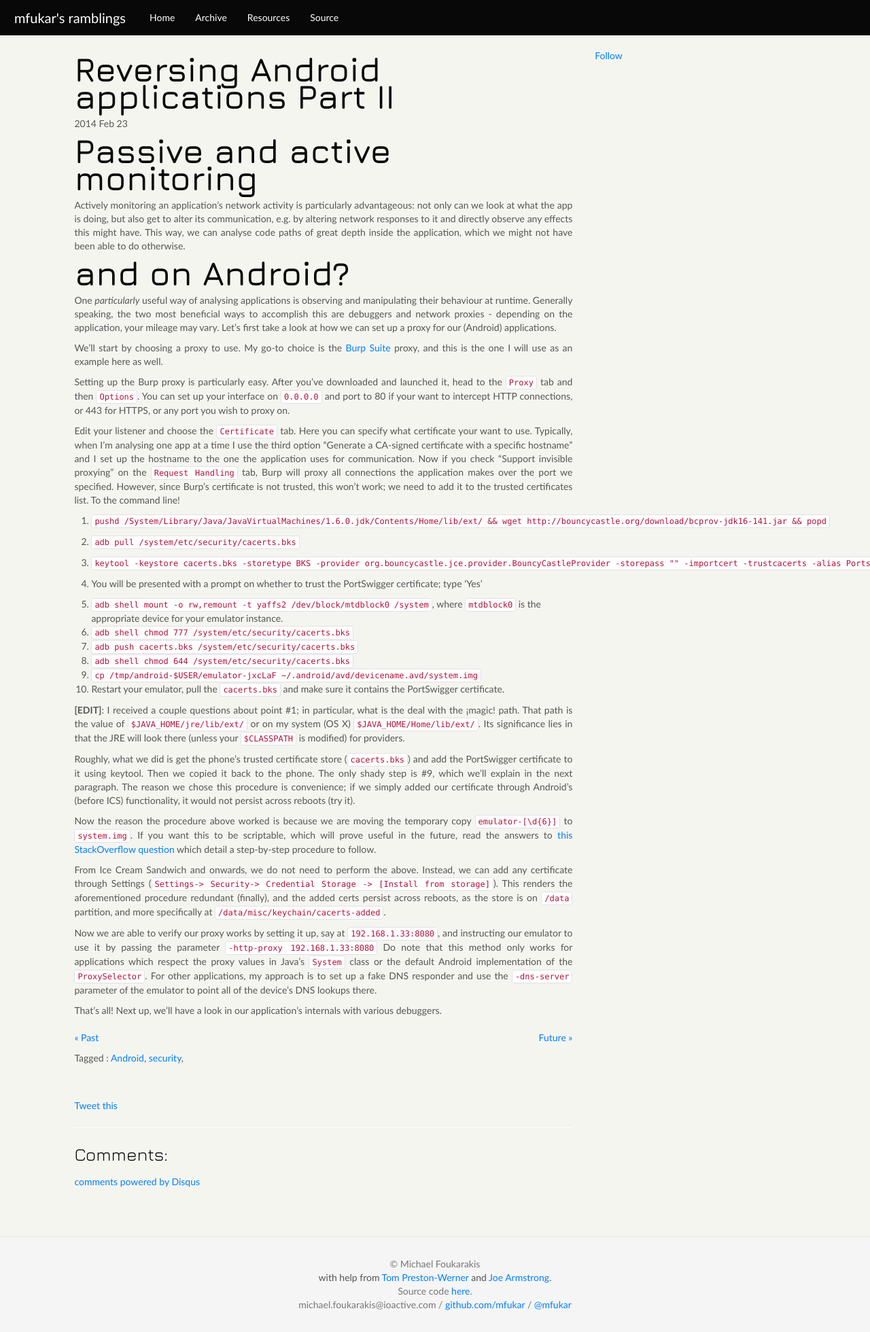
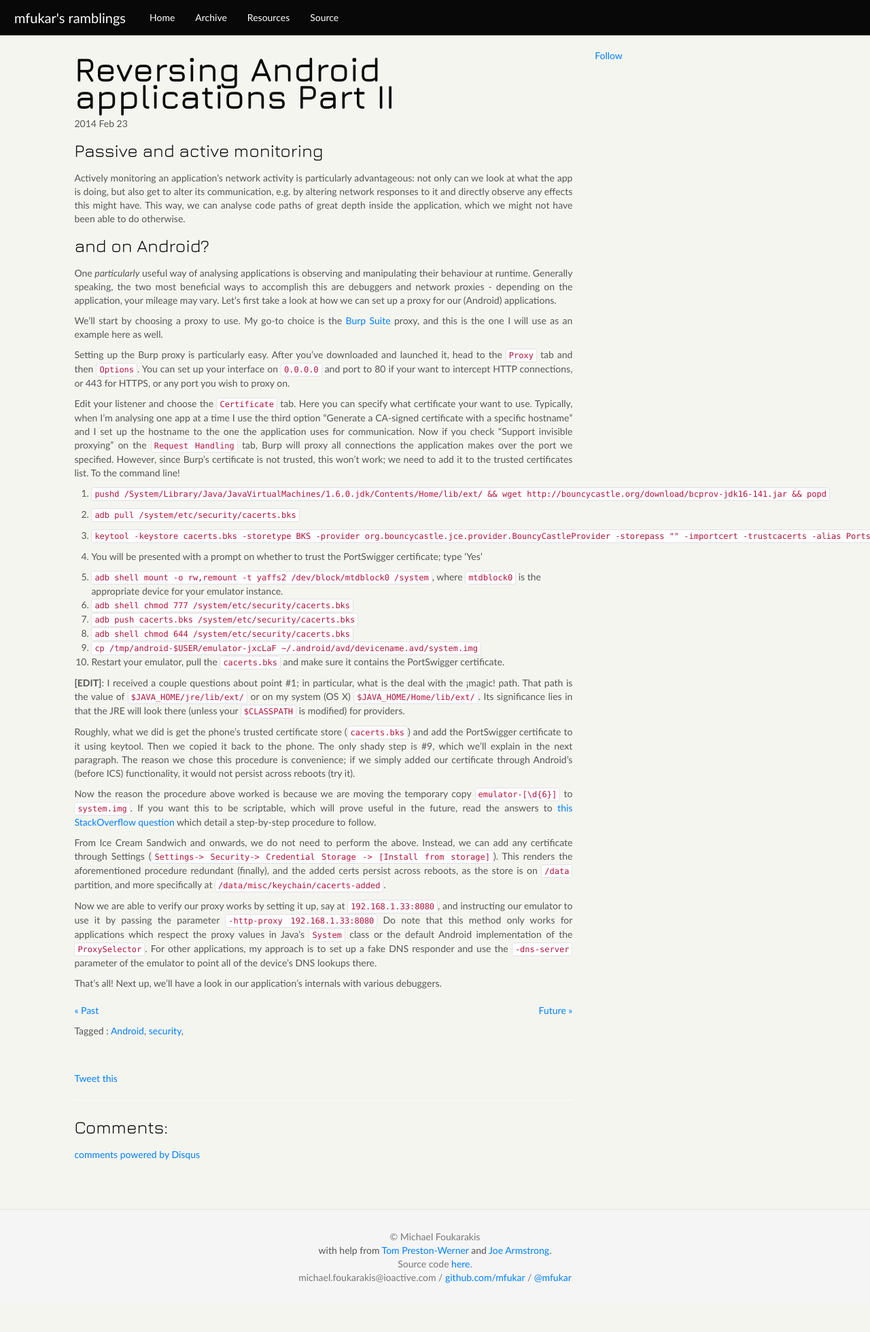
Before and after one commit to mfukar/mfukar.github.com, a Jekyll site: the page built from _posts/2014-02-23-Android-MitM.md, in a window 1280 px wide. Shown: the whole page at 68% size. Built offline with Jekyll 4.4.1, drawn with Linux system fonts in a browser that asks for light colours; some web fonts are replaced; Markdown is read by kramdown in place of the engine named in the settings; comment, search, counter and statistics services are not loaded; after the commit the page ends 1920 px from its top, so only the background shows below that.

Commit message:
Sensible headings

```diff
--- a/_posts/2014-02-23-Android-MitM.md
+++ b/_posts/2014-02-23-Android-MitM.md
@@ -9,7 +9,7 @@ published: true
 summary: Setting up a proxy for Google Android applications.
 ---
 
-# Passive and active monitoring
+### Passive and active monitoring
 
 Actively monitoring an application's network activity is particularly advantageous: not
 only can we look at what the app is doing, but also get to alter its communication, e.g.
@@ -17,7 +17,7 @@ by altering network responses to it and directly observe any effects this might
 way, we can analyse code paths of great depth inside the application, which we might not
 have been able to do otherwise.
 
-# and on Android?
+### and on Android?
 
 One _particularly_ useful way of analysing applications is observing and manipulating
 their behaviour at runtime. Generally speaking, the two most beneficial ways to accomplish
```
Also changed, not shown: _posts/2014-02-01-Android-Reversing.md (+1 -1 lines).
